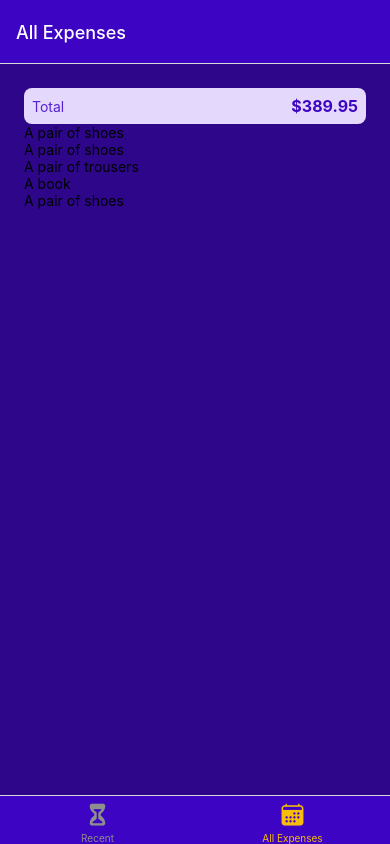
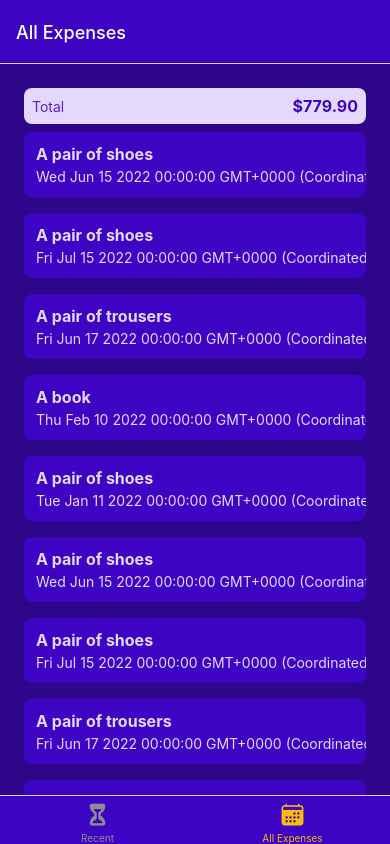
Before and after one commit to giannismanie/Expense_Tracker_App, a React Native app: screen /AllExpenses in a window 390 px wide. Built offline with nearby package versions, Linux system fonts and the light colour scheme.

Commit message:
Created expenseItem component & styling

```diff
--- /dev/null
+++ b/components/ExpensesOutput/ExpenseItem.js
@@ -0,0 +1,52 @@
+import { Pressable, StyleSheet, Text, View } from "react-native";
+import { GlobalStyles } from "../../constants/styles";
+
+function ExpenseItem({ description, date, amount }) {
+  return (
+    <Pressable>
+      <View style={styles.expenseItem}>
+        <View>
+          <Text style={[styles.textBase, styles.description]}>{description}</Text>
+          <Text style={styles.textBase}>{date.toString()}</Text>
+        </View>
+        <View style={styles.amountContainer}>
+          <Text style={styles.amount}>{amount}</Text>
+        </View>
+      </View>
+    </Pressable>
+  );
+}
+
+export default ExpenseItem;
+
+const styles = StyleSheet.create({
+  expenseItem: {
+    padding: 12,
+    marginVertical: 8,
+    backgroundColor: GlobalStyles.colors.primary500,
+    flexDirection: "row",
+    justifyContent: "space-between",
+    borderRadius: 8,
+    elevation: 3
+  },
+  textBase: {
+    color: GlobalStyles.colors.primary50
+  },
+  description: {
+    fontSize: 16,
+    marginBottom: 4,
+    fontWeight: 'bold'
+  },
+  amountContainer: {
+    paddingHorizontal: 12,
+    paddingVertical: 4,
+    backgroundColor: 'white',
+    justifyContent: 'center',
+    alignItems: 'center',
+    borderRadius: 4
+  },
+  amount: {
+    color: GlobalStyles.colors.primary500,
+    fontWeight: 'bold'
+  }
+});
--- a/components/ExpensesOutput/ExpensesList.js
+++ b/components/ExpensesOutput/ExpensesList.js
@@ -1,7 +1,8 @@
 import { FlatList, Text } from "react-native";
+import ExpenseItem from "./ExpenseItem";
 
 function renderExpenseItem(itemData) {
-  return <Text>{itemData.item.description}</Text>;
+  return <ExpenseItem {...itemData.item}/>;
 }
 
 function ExpensesList({ expenses }) {
--- a/components/ExpensesOutput/ExpensesOutput.js
+++ b/components/ExpensesOutput/ExpensesOutput.js
@@ -34,6 +34,36 @@ const Dummy_Expenses = [
         amount: 39.99,
         date: new Date('2022-01-11')
     },
+    {
+      id: 'e6',
+      description: 'A pair of shoes',
+      amount: 59.99,
+      date: new Date('2022-06-15')
+  },
+  {
+      id: 'e7',
+      description: 'A pair of shoes',
+      amount: 89.99,
+      date: new Date('2022-07-15')
+  },
+  {
+      id: 'e8',
+      description: 'A pair of trousers',
+      amount: 189.99,
+      date: new Date('2022-06-17')
+  },
+  {
+      id: 'e9',
+      description: 'A book',
+      amount: 9.99,
+      date: new Date('2022-02-10')
+  },
+  {
+      id: 'e10',
+      description: 'A pair of shoes',
+      amount: 39.99,
+      date: new Date('2022-01-11')
+  },
 ];
 
 function ExpensesOutput({ expenses, expensesPeriod }) {
@@ -50,7 +80,9 @@ export default ExpensesOutput;
 const styles = StyleSheet.create({
   container: {
     flex: 1,
-    padding: 24,
+    paddingHorizontal: 24,
+    paddingTop: 24,
+    paddingBottom: 0,
     backgroundColor: GlobalStyles.colors.primary700
   }
 });
```
